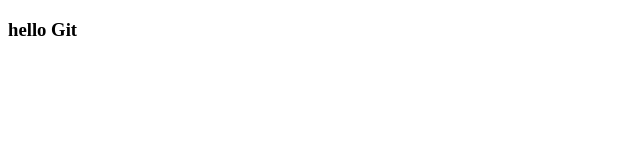
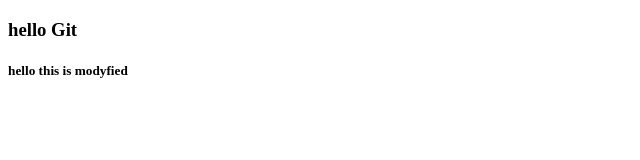
Before and after one commit to biibak/FIRST, a plain HTML site: page index.html in a window 1280 px wide. Shown: the whole page, without its empty margins (0-640 px from the left). Drawn offline with Linux system fonts and the light colour scheme.

Commit message:
add line 10

```diff
--- a/index.html
+++ b/index.html
@@ -7,5 +7,6 @@
 </head>
 <body>
     <h3>hello Git</h3>
+    <h5>hello this is modyfied</h5>
 </body>
 </html>
```
